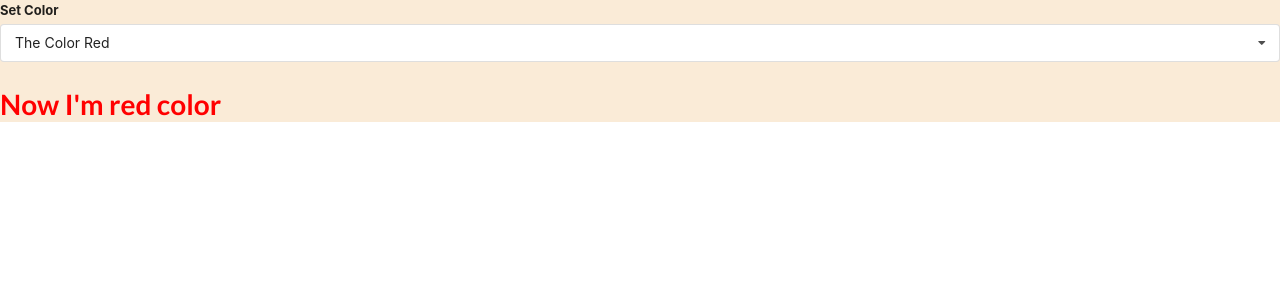
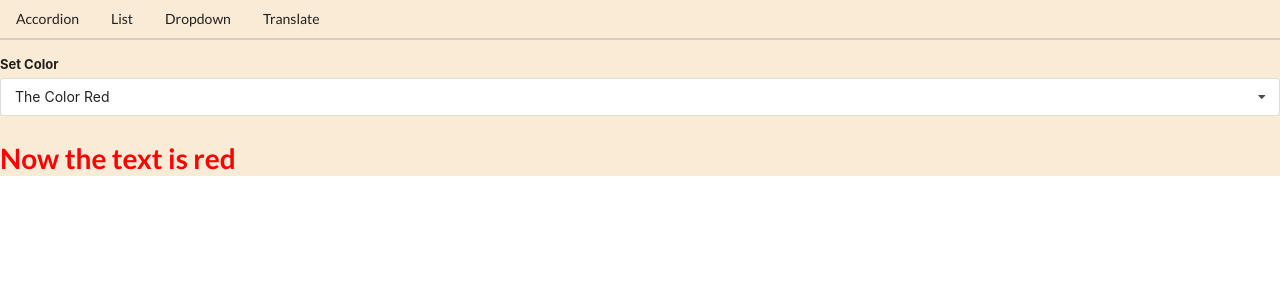
Before and after one commit to gingeryale/widgit, a React (Create React App) app: page /dropdown in a window 1280 px wide. Shown: the top 300 px of the page. Built offline with nearby package versions, Linux system fonts and the light colour scheme.

Commit message:
added header to app

```diff
--- a/src/components/App.js
+++ b/src/components/App.js
@@ -5,7 +5,7 @@ import Dropdown from './Dropdown';
 import Translate from './Translate';
 import Search from './Search';
 import Route from './Route';
-
+import Header from './Header';
 
 const items = [
   { id: 1, title: "What is React?", content: "A front end JS lib" },
@@ -55,6 +55,7 @@ export default () => {
   const [selected, setSelected] = useState(options[0]);
   return (
     <div className="App">
+      <Header />
       {/* {showAccordion()}
       {showList()}
       {showTranslate()}
--- a/src/components/Dropdown.js
+++ b/src/components/Dropdown.js
@@ -42,7 +42,7 @@ const Dropdown = ({ options, selected, onSelectedChange, label }) => {
                     <div className={`menu ${open ? 'visible transition' : ''}`}>{renderOptions}</div>
                 </div>
             </div>
-            <h1 style={{ "color": selected.value }}>Now I'm {selected.value} color</h1>
+            <h1 style={{ "color": selected.value }}>Now the text is {selected.value}</h1>
         </div>
     )
 }
--- /dev/null
+++ b/src/components/Header.js
@@ -0,0 +1,24 @@
+import React from 'react';
+
+
+
+const Header = () => {
+    return (
+        <div className="ui secondary pointing menu">
+            <a href="/" className="item">
+                Accordion
+            </a>
+            <a href="/list" className="item">
+                List
+            </a>
+            <a href="/dropdown" className="item">
+                Dropdown
+            </a>
+            <a href="/translate" className="item">
+                Translate
+            </a>
+        </div>
+    )
+}
+
+export default Header;
```
